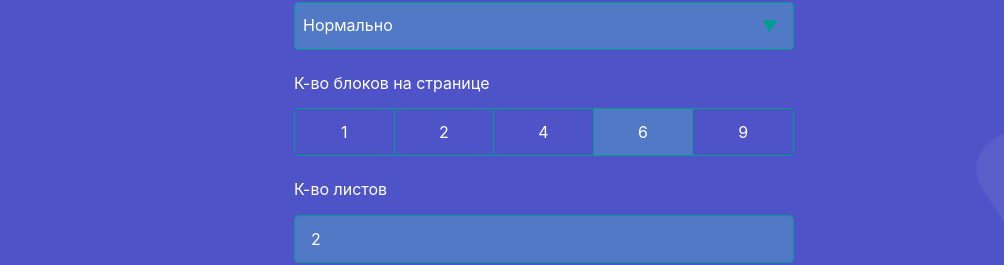
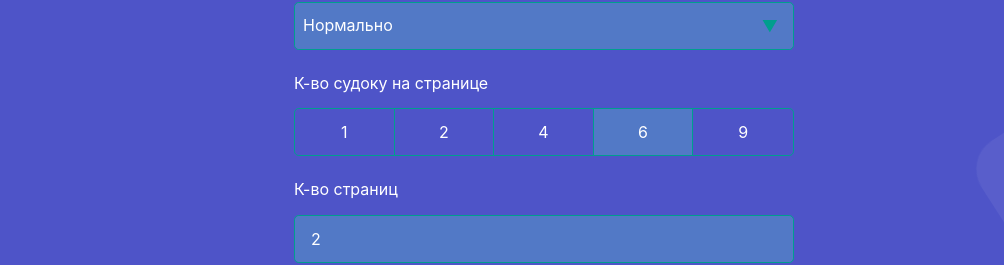
Before and after one commit to Lyrklif/print-sudoku, a React (Create React App) app: page / in a window 1280 px wide. Shown: the part 239-504 px from the top of the page, without its empty margins (96-1100 px from the left). Built offline with nearby package versions, Linux system fonts and the light colour scheme.

Commit message:
4pq2wq исправление названий

```diff
--- a/src/components/select-block-count/select-block-count.js
+++ b/src/components/select-block-count/select-block-count.js
@@ -16,7 +16,7 @@ const SelectBlockCount = () => {
 
   return (
     <div className="block-count">
-      <span className="fluid-name">К-во блоков на&nbsp;странице</span>
+      <span className="fluid-name">К-во судоку на&nbsp;странице</span>
       <ul className="block-count__list">
 
         {store.settings.countBlocksOnSheet.map((elem, i) => {
--- a/src/components/sheet-count/sheet-count.js
+++ b/src/components/sheet-count/sheet-count.js
@@ -15,7 +15,7 @@ const SheetCount = () => {
 
   return (
     <label className="sheet-count">
-      <span className="fluid-name">К-во листов</span>
+      <span className="fluid-name">К-во страниц</span>
       <input
         className="sheet-count__input"
         defaultValue={store.settings.numberOfSheet}
```
